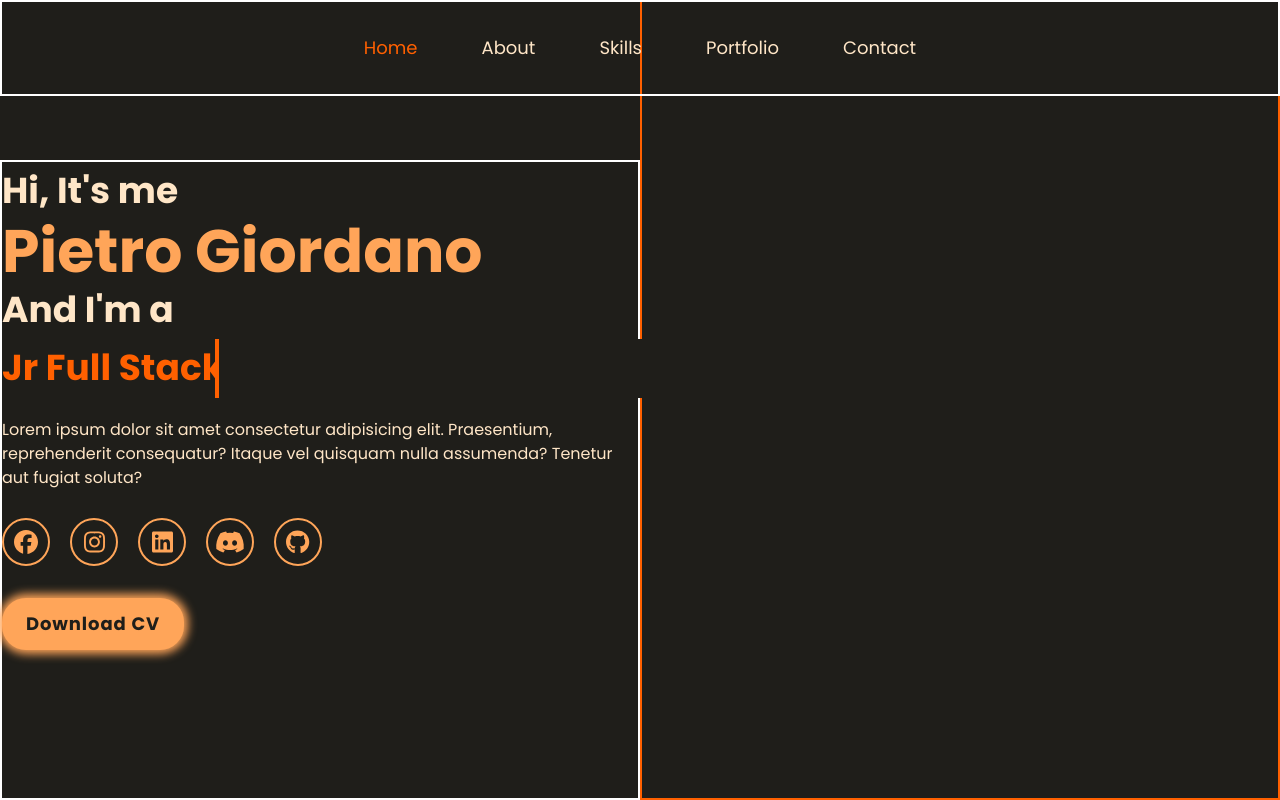
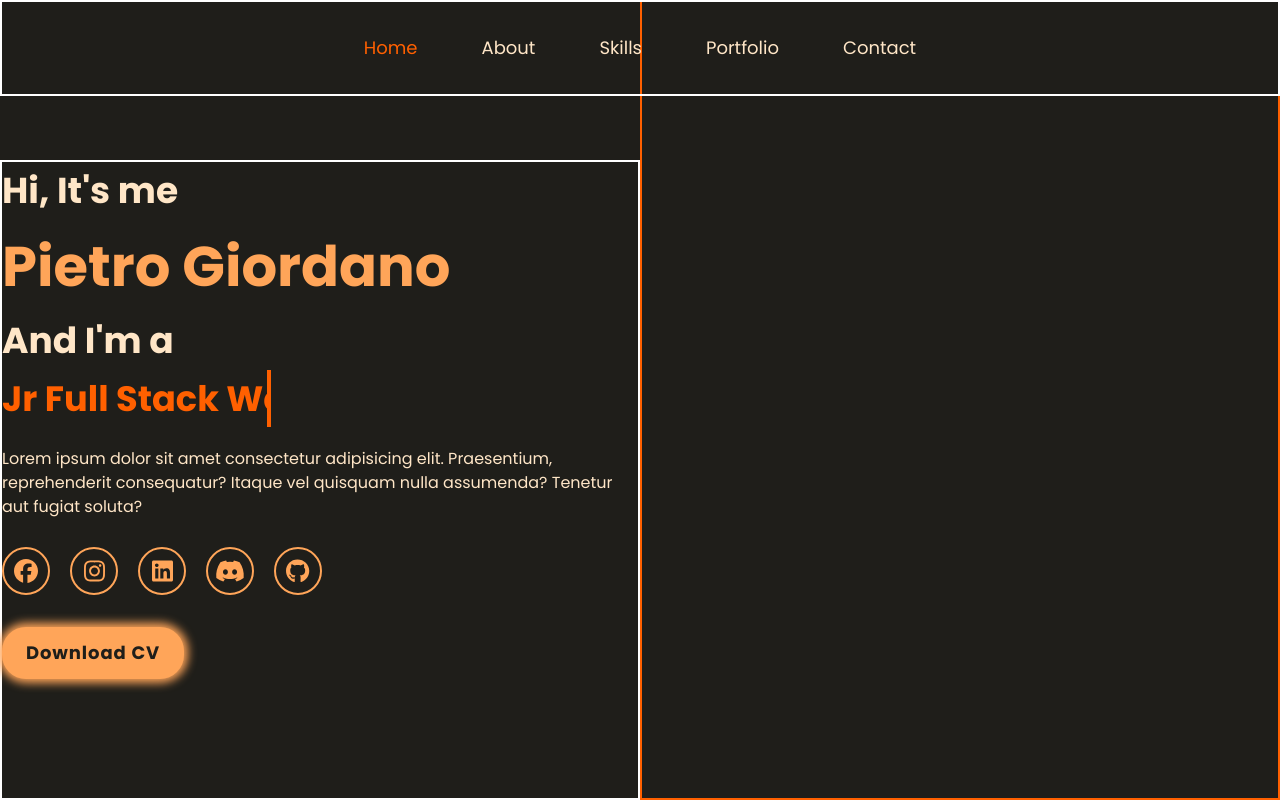
Before and after one commit to pietro-giordano/portfolio_frontend, a Vue app: page / in a window 1280 px wide. Built offline with nearby package versions, Linux system fonts and the light colour scheme.

Commit message:
aggiunta clamp font size nome e jr fsd

```diff
--- a/src/components/AppHeader.vue
+++ b/src/components/AppHeader.vue
@@ -66,15 +66,15 @@ export default {
       <header class="bg-bblack h-screen">
             <Navbar />
 
-            <div id="jumbotron" class="h-screen container mx-auto grid grid-cols-2">
+            <div id="jumbotron" class="h-screen container mx-auto grid grid-cols lg:grid-cols-2">
                   <div class="mt-40 border-2 border-white">
                         <div class="font-bold text-4xl leading-relaxed text-orange-very">
                               Hi, It's me
-                              <h1 class="text-6xl text-orange-light">Pietro Giordano</h1>
+                              <div class="text-orange-light name">Pietro Giordano</div>
                               And I'm a
-                              <h2 ref="textmation"
-                                    class="inline-block text-orange relative before:absolute before:top-0 before:start-0 before:h-full before:w-full before:bg-bblack before:border-s-4 before:border-orange before:animate-textmation">
-                                    Jr Full Stack Web Developer</h2>
+                              <h1 ref="textmation"
+                                    class="overflow-hidden text-orange relative before:absolute before:top-0 before:start-0 before:h-full before:w-full before:bg-bblack before:border-s-4 before:border-orange before:animate-textmation">
+                                    Jr Full Stack Web Developer</h1>
                         </div>
 
                         <p class="py-5 text-orange-very">
@@ -104,4 +104,12 @@ export default {
       </header>
 </template>
 
-<style></style>
+<style>
+.name {
+      font-size: clamp(2.5rem, 9vw, 3.5rem);
+}
+
+h1 {
+      font-size: clamp(1.5rem, 6vw, 2.2rem);
+}
+</style>
```
